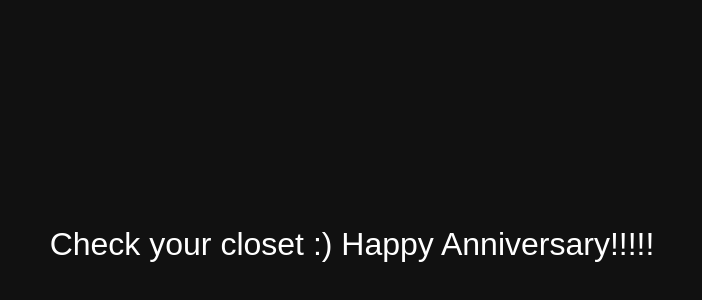
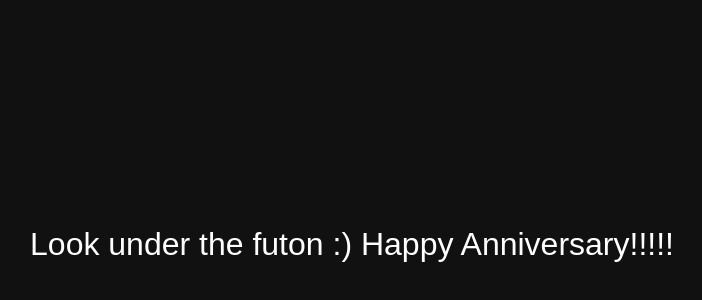
Before and after one commit to pobee1990-cloud/HappyAnniversary, a plain HTML site: page index.html in a window 1280 px wide. Shown: the part 156-456 px from the top of the page, without its empty margins (288-990 px from the left). Drawn offline with Linux system fonts and the light colour scheme.

Commit message:
Update index.html

```diff
--- a/index.html
+++ b/index.html
@@ -19,6 +19,6 @@
   </style>
 </head>
 <body>
-  <p>Check your closet :)  Happy Anniversary!!!!!</p>
+  <p>Look under the futon :)  Happy Anniversary!!!!!</p>
 </body>
 </html>
```
